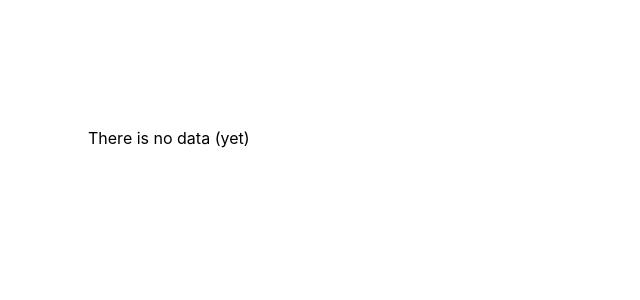
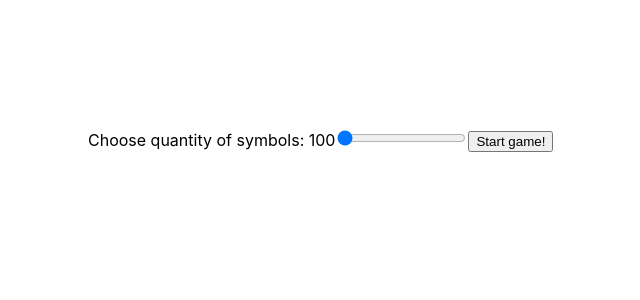
Before and after one commit to ORLVNIMUSIC/NewGenVision, a Next.js app: page / in a window 1280 px wide. Shown: the top 300 px of the page, without its empty margins (232-872 px from the left). Built offline with nearby package versions, Linux system fonts and the light colour scheme; no server answers.

Commit message:
gameplay done

```diff
--- a/pages/index.tsx
+++ b/pages/index.tsx
@@ -1,4 +1,4 @@
-import { useEffect, useState } from 'react';
+import { useEffect, useRef, useState } from 'react';
 
 interface IText {
   lastText: string;
@@ -6,25 +6,32 @@ interface IText {
 }
 
 export default function Home() {
+  const minCharNumber: number = 100;
+  const maxCharNumber: number = 300;
+
   const [text, setText] = useState<IText>();
   const [errors, setErrors] = useState<number>(0);
-  async function setData(): Promise<void> {
+  const [charNumber, setCharNumber] = useState<number>(minCharNumber);
+  const [gameOn, setGameOn] = useState<boolean>(false);
+
+  const refText = useRef<HTMLDivElement>(null);
+
+  async function fetchData(): Promise<void> {
     const data = await (
       await fetch(`https://baconipsum.com/api/?type=meat-and-filler`)
     ).json();
 
     setText({
-      lastText: `deete
-      seases
-      se  sae` //data[Math.floor(Math.random() * data.length)]
+      lastText: data[Math.floor(Math.random() * data.length)]
         .replace(/\r?\n?\s+/g, ' ')
-        .trim(),
+        .trim()
+        .substr(0, charNumber),
       doneText: '',
     });
   }
 
   useEffect(() => {
-    setData();
+    fetchData();
   }, []);
 
   function handleKeyPress(event: KeyboardEvent): void {
@@ -40,6 +47,11 @@ export default function Home() {
           });
         else {
           setErrors((prev) => prev + 1);
+          refText.current!.classList.toggle('shakingComponent');
+          const shakeTimer: NodeJS.Timeout = setTimeout(() => {
+            refText.current!.classList.toggle('shakingComponent');
+            clearTimeout(shakeTimer);
+          }, 500);
         }
       }
     }
@@ -54,7 +66,9 @@ export default function Home() {
 
   return (
     <div className="container">
-      <div className="textData">
+      {gameOn ? (
+        <>
+          <div className="textData" ref={refText}>
             <b className="doneText">{text ? text.doneText : <></>}</b>
             {text ? (
               <b className="lastTextFirstLetter">{text.lastText[0]}</b>
@@ -70,12 +84,47 @@ export default function Home() {
               <h3>Your score:</h3>
               <p>Errors: {errors}</p>
               <p>
-            Accuracy: {((1 - errors / text.doneText.length) * 100).toFixed(2)} %
+                Accuracy:{' '}
+                {((1 - errors / text.doneText.length) * 100).toFixed(2)} %
               </p>
+              <input
+                type="button"
+                value="Start again!"
+                onClick={() => {
+                  setGameOn(!gameOn);
+                }}
+              />
             </div>
           ) : (
             <></>
           )}
+        </>
+      ) : (
+        <div className="settings">
+          <label>
+            Choose quantity of symbols: {charNumber}
+            <input
+              type="range"
+              min={minCharNumber}
+              max={maxCharNumber}
+              defaultValue={minCharNumber}
+              step={1}
+              onChange={(event) => {
+                setCharNumber(Number(event.currentTarget.value));
+              }}
+            />
+          </label>
+          <input
+            type="button"
+            value="Start game!"
+            onClick={() => {
+              fetchData();
+              setErrors(0);
+              setGameOn(!gameOn);
+            }}
+          />
+        </div>
+      )}
     </div>
   );
 }
--- a/styles/globals.css
+++ b/styles/globals.css
@@ -16,3 +16,30 @@ body {
 .lastTextFirstLetter {
   background-color: rgba(0, 217, 255, 0.541);
 }
+
+.shakingComponent {
+  animation: shake 0.5s cubic-bezier(0.36, 0.07, 0.19, 0.97) infinite;
+}
+
+@keyframes shake {
+  10%,
+  90% {
+    transform: translate3d(0, -1px, 0);
+  }
+
+  20%,
+  80% {
+    transform: translate3d(0, 2px, 0);
+  }
+
+  30%,
+  50%,
+  70% {
+    transform: translate3d(0, -4px, 0);
+  }
+
+  40%,
+  60% {
+    transform: translate3d(0, 4px, 0);
+  }
+}
```
Lines whose indentation alone changed are shown as unchanged.
